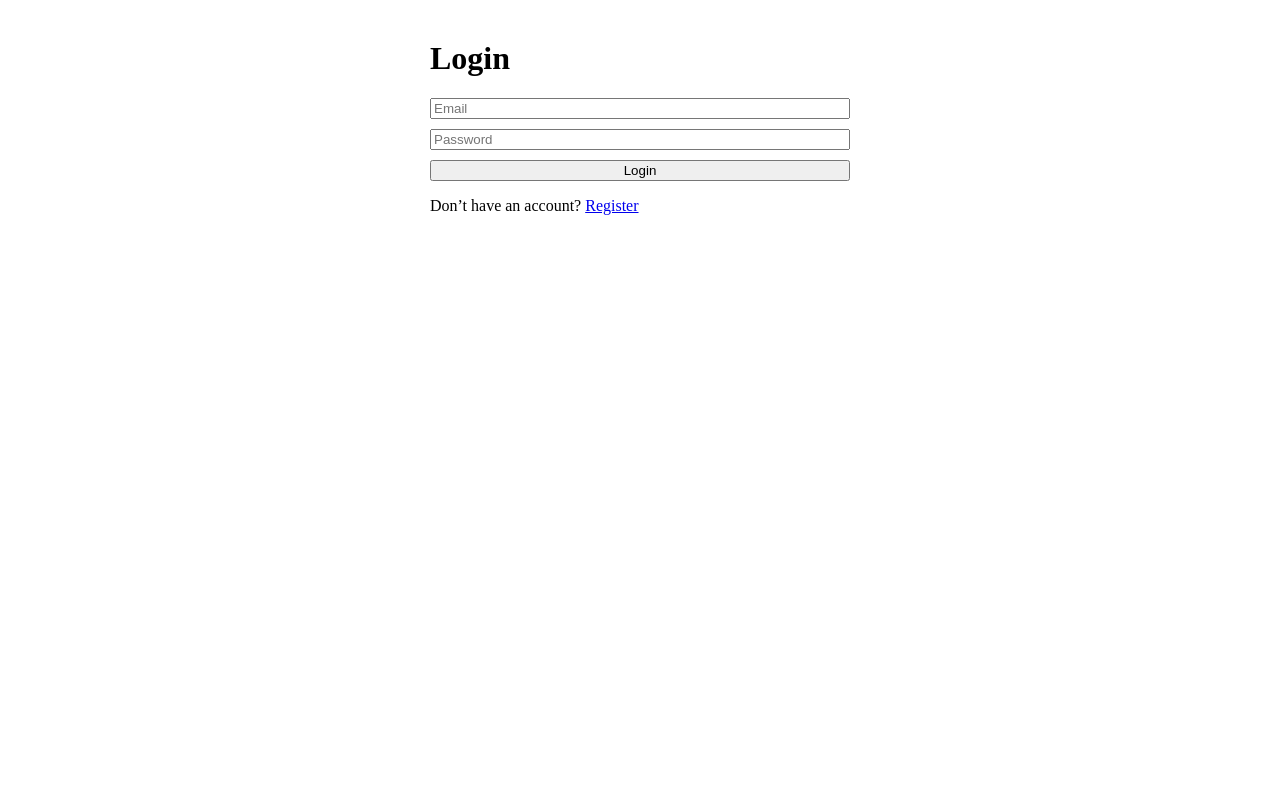
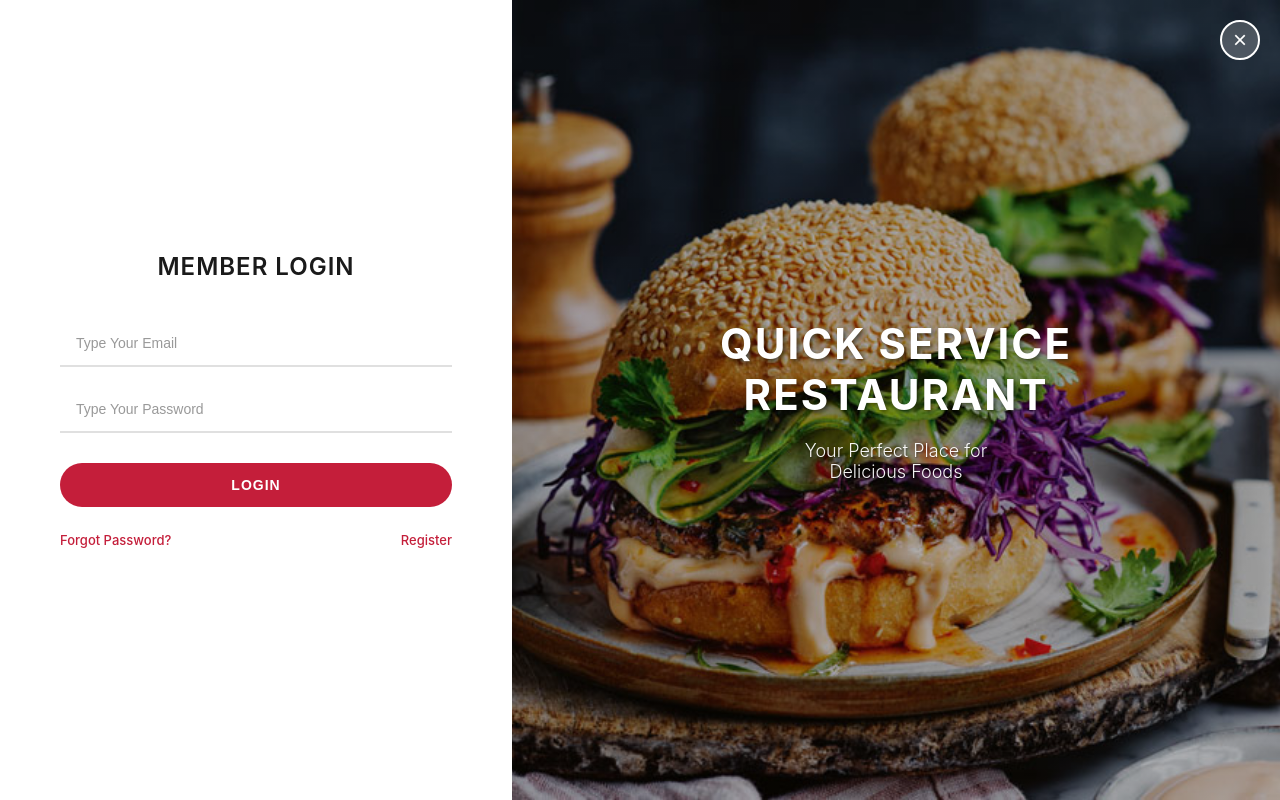
Before and after one commit to malithrukshankg/restaurant-order-processor, a React app in the folder frontend/: page /login in a window 1280 px wide. Built offline with nearby package versions, Linux system fonts and the light colour scheme; no server answers; the HTML template or start-up script is replaced by a standard one.

Commit message:
feat(frontend): add styles to login page

```diff
--- a/frontend/src/pages/LoginPage.tsx
+++ b/frontend/src/pages/LoginPage.tsx
@@ -1,3 +1,4 @@
+import "../styles/pages/login.css";
 import { useState } from "react";
 import { Link, useNavigate } from "react-router-dom";
 import { login } from "../api/auth";
@@ -28,34 +29,59 @@ export function LoginPage() {
   };
 
   return (
-    <div style={{ maxWidth: 420, margin: "40px auto" }}>
-      <h1>Login</h1>
+    <div className="auth-container">
+      {/* Close button */}
+      <button
+        className="auth-close"
+        onClick={() => nav("/")}
+        aria-label="Close"
+      >
+        ×
+      </button>
 
-      <form onSubmit={onSubmit}>
-        <div style={{ display: "grid", gap: 10 }}>
+      {/* Left side - Login form */}
+      <div className="auth-form-wrapper">
+        <h1 className="auth-title">Member Login</h1>
+
+        <form onSubmit={onSubmit} className="auth-form">
           <input
-            placeholder="Email"
+            className="auth-input"
+            type="email"
+            placeholder="Type Your Email"
             value={email}
             onChange={(e) => setEmail(e.target.value)}
             autoComplete="email"
+            required
           />
+
           <input
-            placeholder="Password"
+            className="auth-input"
             type="password"
+            placeholder="Type Your Password"
             value={password}
             onChange={(e) => setPassword(e.target.value)}
             autoComplete="current-password"
+            required
           />
-          <button type="submit" disabled={loading}>
+
+          <button className="auth-button" type="submit" disabled={loading}>
             {loading ? "Logging in..." : "Login"}
           </button>
+        </form>
+
+        <div className="auth-footer">
+          <Link to="/forgot-password">Forgot Password?</Link>
+          <Link to="/register">Register</Link>
         </div>
-      </form>
-          <p>
-              Don’t have an account? <Link to="/register">Register</Link>
-          </p>
 
-      {error && <p style={{ color: "crimson" }}>{error}</p>}
+        {error && <div className="auth-error">{error}</div>}
+      </div>
+
+      {/* Right side - Restaurant branding */}
+      <div className="auth-branding">
+        <h2>Quick Service<br />Restaurant</h2>
+        <p>Your Perfect Place for<br />Delicious Foods</p>
+      </div>
     </div>
   );
 }
--- /dev/null
+++ b/frontend/src/styles/pages/login.css
@@ -0,0 +1,281 @@
+/* Reset and base styles */
+* {
+  margin: 0;
+  padding: 0;
+  box-sizing: border-box;
+}
+
+body {
+  font-family: -apple-system, BlinkMacSystemFont, 'Segoe UI', Roboto, 'Helvetica Neue', Arial, sans-serif;
+  overflow: hidden;
+}
+
+/* Main container */
+.auth-container {
+  display: flex;
+  height: 100vh;
+  width: 100%;
+  position: relative;
+}
+
+/* Left side - Login form */
+.auth-container::before {
+  content: '';
+  position: absolute;
+  left: 0;
+  top: 0;
+  width: 40%;
+  height: 100%;
+  background: white;
+  z-index: 1;
+}
+
+/* Right side - Restaurant image */
+.auth-container::after {
+  content: '';
+  position: absolute;
+  right: 0;
+  top: 0;
+  width: 60%;
+  height: 100%;
+  background: linear-gradient(rgba(0, 0, 0, 0.3), rgba(0, 0, 0, 0.3)),
+              url('/images/restaurant-bg.jpg');
+  background-size: cover;
+  background-position: center;
+  z-index: 1;
+}
+
+/* Fallback if image doesn't load */
+.auth-container::after {
+  background-color: #8b1f30;
+}
+
+/* Form wrapper */
+.auth-form-wrapper {
+  position: relative;
+  z-index: 2;
+  width: 40%;
+  display: flex;
+  flex-direction: column;
+  justify-content: center;
+  align-items: center;
+  padding: 60px;
+  background: white;
+}
+
+/* Title */
+.auth-title {
+  font-size: 24px;
+  font-weight: 600;
+  color: #1a1a1a;
+  margin-bottom: 40px;
+  text-transform: uppercase;
+  letter-spacing: 1px;
+}
+
+/* Form */
+.auth-form {
+  width: 100%;
+  max-width: 400px;
+  display: flex;
+  flex-direction: column;
+  gap: 20px;
+}
+
+/* Input fields */
+.auth-input {
+  width: 100%;
+  padding: 14px 16px;
+  font-size: 14px;
+  border: none;
+  border-bottom: 2px solid #e0e0e0;
+  background: transparent;
+  outline: none;
+  transition: border-color 0.3s ease;
+  color: #333;
+}
+
+.auth-input::placeholder {
+  color: #999;
+}
+
+.auth-input:focus {
+  border-bottom-color: #c41e3a;
+}
+
+/* Login button */
+.auth-button {
+  width: 100%;
+  padding: 14px 16px;
+  background: #c41e3a;
+  color: white;
+  border: none;
+  border-radius: 25px;
+  font-size: 14px;
+  font-weight: 600;
+  text-transform: uppercase;
+  letter-spacing: 1px;
+  cursor: pointer;
+  transition: background 0.3s ease, transform 0.1s ease;
+  margin-top: 10px;
+}
+
+.auth-button:hover {
+  background: #a01829;
+}
+
+.auth-button:active {
+  transform: scale(0.98);
+}
+
+.auth-button:disabled {
+  background: #ccc;
+  cursor: not-allowed;
+}
+
+/* Footer links */
+.auth-footer {
+  margin-top: 25px;
+  font-size: 13px;
+  color: #666;
+  display: flex;
+  justify-content: space-between;
+  width: 100%;
+  max-width: 400px;
+}
+
+.auth-footer a {
+  color: #c41e3a;
+  text-decoration: none;
+  font-weight: 500;
+  transition: color 0.3s ease;
+}
+
+.auth-footer a:hover {
+  color: #a01829;
+  text-decoration: underline;
+}
+
+/* Error message */
+.auth-error {
+  position: relative;
+  z-index: 2;
+  width: 100%;
+  max-width: 400px;
+  margin-top: 15px;
+  padding: 12px;
+  background: #fee;
+  color: #c41e3a;
+  border-radius: 6px;
+  font-size: 13px;
+  text-align: center;
+}
+
+/* Branding on right side */
+.auth-branding {
+  position: absolute;
+  right: 0;
+  top: 0;
+  width: 60%;
+  height: 100%;
+  z-index: 2;
+  display: flex;
+  flex-direction: column;
+  justify-content: center;
+  align-items: center;
+  color: white;
+  text-align: center;
+  padding: 60px;
+  pointer-events: none;
+}
+
+.auth-branding h2 {
+  font-size: 42px;
+  font-weight: 700;
+  text-transform: uppercase;
+  letter-spacing: 2px;
+  margin-bottom: 20px;
+  text-shadow: 2px 2px 4px rgba(0, 0, 0, 0.5);
+}
+
+.auth-branding p {
+  font-size: 18px;
+  font-weight: 300;
+  opacity: 0.95;
+  text-shadow: 1px 1px 2px rgba(0, 0, 0, 0.5);
+}
+
+/* Close button */
+.auth-close {
+  position: absolute;
+  top: 20px;
+  right: 20px;
+  width: 40px;
+  height: 40px;
+  background: rgba(255, 255, 255, 0.2);
+  border: 2px solid white;
+  border-radius: 50%;
+  color: white;
+  font-size: 24px;
+  cursor: pointer;
+  display: flex;
+  align-items: center;
+  justify-content: center;
+  z-index: 3;
+  transition: background 0.3s ease;
+}
+
+.auth-close:hover {
+  background: rgba(255, 255, 255, 0.3);
+}
+
+/* Responsive design */
+@media (max-width: 968px) {
+  .auth-container::before {
+    width: 50%;
+  }
+
+  .auth-container::after {
+    width: 50%;
+  }
+
+  .auth-form-wrapper {
+    width: 50%;
+    padding: 40px;
+  }
+
+  .auth-branding {
+    width: 50%;
+    padding: 40px;
+  }
+
+  .auth-branding h2 {
+    font-size: 32px;
+  }
+
+  .auth-branding p {
+    font-size: 16px;
+  }
+}
+
+@media (max-width: 768px) {
+  .auth-container::before {
+    width: 100%;
+  }
+
+  .auth-container::after {
+    display: none;
+  }
+
+  .auth-form-wrapper {
+    width: 100%;
+  }
+
+  .auth-branding {
+    display: none;
+  }
+
+  .auth-close {
+    display: none;
+  }
+}
```
Also changed, not shown: frontend/public/images/restaurant-bg.jpg (added).
